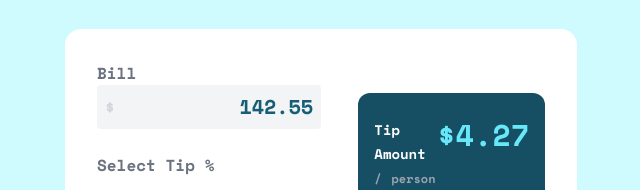
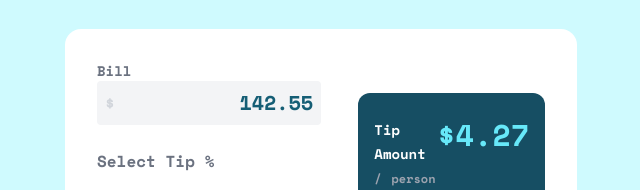
Before and after one commit to OlaniyanEniola/calculator-app, a website: page public/index.html in a window 1280 px wide. Shown: the part 138-328 px from the top of the page, 319-959 px from the left. Drawn offline with nearby package versions, Linux system fonts and the light colour scheme.

Commit message:
imported fonts

```diff
--- a/public/index.html
+++ b/public/index.html
@@ -15,7 +15,7 @@
 
   <main class="bg-white font-main font-semibold rounded-t-2xl p-8 col-span-12 grid grid-cols-12">
     <div class="col-span-12 grid grid-cols-12 lg:col-span-6">
-      <h1 class="col-span-12 md:col-span-6">Bill</h1>
+      <h1 class="text-sm col-span-12 md:col-span-6">Bill</h1>
       <div class="bg-gray-100 p-2 rounded col-span-12 grid grid-cols-12 items-center">
         <span class="font-semibold text-gray-300 col-span-6">$</span>
         <span class="font-bold text-xl text-cyan-800 col-span-6 justify-self-end">142.55</span>
```
Also changed, not shown: public/style.css.
